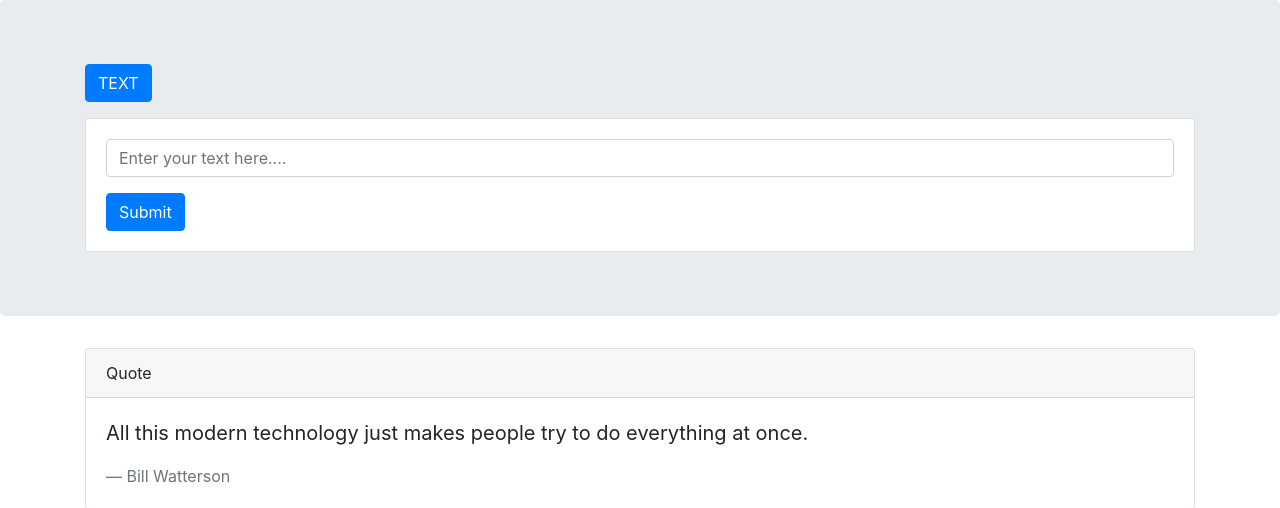
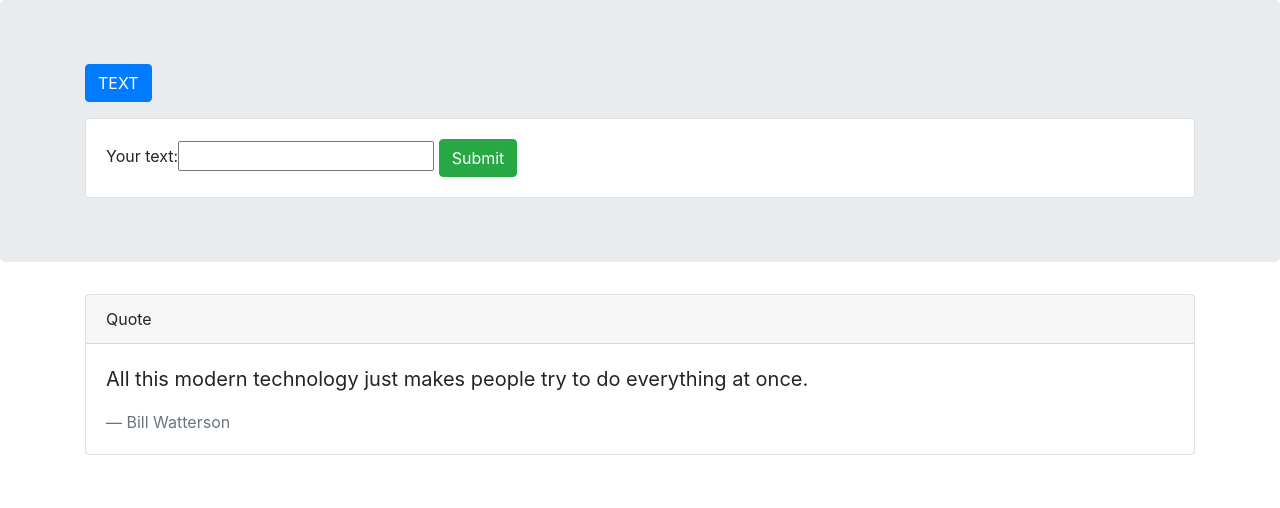
Before and after one commit to NaveenThurimerla/qr-code-genie, a Django app: page / in a window 1280 px wide, after a click on "TEXT". Shown: the part 56-564 px from the top of the page. Run offline with Django 3.2, Linux system fonts and the light colour scheme; some libraries are stand-ins or nearby versions.

Commit message:
add new text input

```diff
--- /dev/null
+++ b/GeneratorPro/forms.py
@@ -0,0 +1,4 @@
+from django import  forms
+
+class TextForm(forms.Form):
+    your_text = forms.CharField(label='Your text', max_length=100)
--- a/GeneratorPro/templates/GeneratorPro/index.html
+++ b/GeneratorPro/templates/GeneratorPro/index.html
@@ -1,4 +1,5 @@
 {% load static %}
+{% load crispy_forms_tags %}
 
 <!DOCTYPE html>
 <html lang="en">
@@ -54,12 +55,13 @@
         </p>
         <div class="collapse" id="QRText">
           <div class="card card-body">
-            <form id="formQRText">
-              <div class="form-group">
-                <input type="text" class="form-control" id="formQRTextInput" placeholder="Enter your text here....">
-              </div>
-              <button type="submit" class="btn btn-primary">Submit</button>
+
+            <form method="post" novalidate>
+              {% csrf_token %}
+              {{ form }}
+              <button type="submit" class="btn btn-success">Submit</button>
             </form>
+
           </div>
         </div>
 
--- a/GeneratorPro/views.py
+++ b/GeneratorPro/views.py
@@ -1,9 +1,22 @@
 from django.shortcuts import render, redirect
-from django.http import HttpResponse
+from django.http import HttpResponse, HttpResponseRedirect
 import qrcode as qr
-
-
+from .forms import TextForm
 
 
 def index(request):
-    return render(request, 'GeneratorPro/index.html')
+    # if this is a POST request we need to process the form data
+    if request.method == 'POST':
+        # create a form instance and populate it with data from the request:
+        form = TextForm(request.POST)
+
+        # check whether it's valid:
+        if form.is_valid():
+            qr_text = qr.make("testing")
+            return HttpResponseRedirect(qr_text.show() )
+
+    # if a GET (or any other method) we'll create a blank form
+    else:
+        form = TextForm()
+
+    return render(request, 'GeneratorPro/index.html', {'form': form})
--- a/QRCodeGenerator/settings.py
+++ b/QRCodeGenerator/settings.py
@@ -38,6 +38,7 @@ INSTALLED_APPS = [
     'django.contrib.messages',
     'django.contrib.staticfiles',
     'GeneratorPro',
+    'crispy_forms',
 ]
 
 MIDDLEWARE = [
--- a/requirements.txt
+++ b/requirements.txt
@@ -2,6 +2,7 @@ asgiref==3.2.10
 astroid==2.4.2
 colorama==0.4.3
 Django==3.0.7
+django-crispy-forms==1.9.1
 isort==4.3.21
 lazy-object-proxy==1.4.3
 mccabe==0.6.1
```
